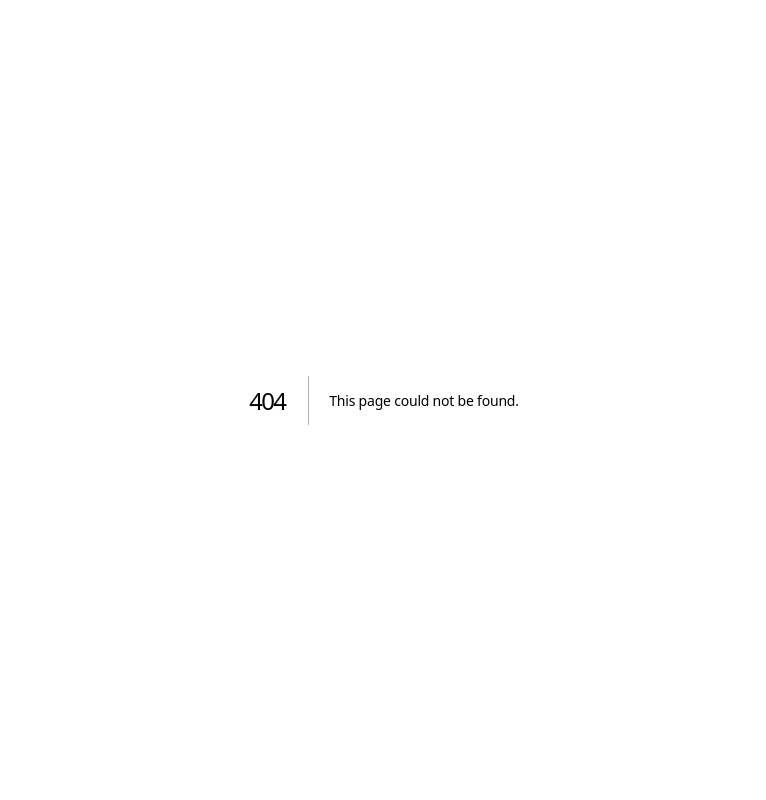
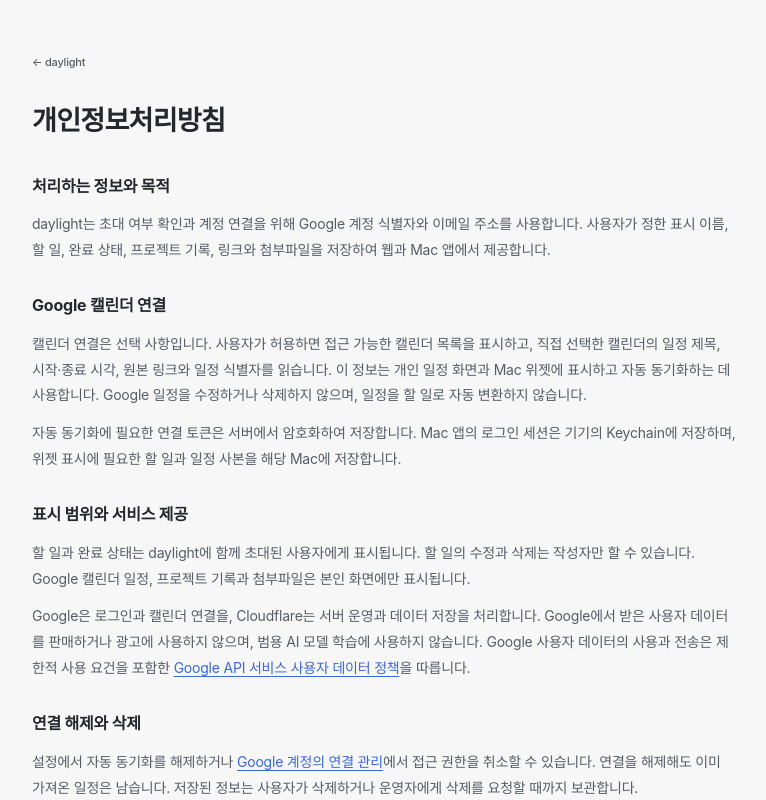
Before and after one commit to Lunamana00/daylight, a Next.js app: page /privacy in a window 1280 px wide. Before the commit this address had no page. Shown: the top 800 px of the page, without its empty margins (256-1022 px from the left). Built offline with nearby package versions, Linux system fonts and the light colour scheme.

Commit message:
Add public app and data-use pages for Google OAuth publishing

```diff
--- a/app/calendar/page.tsx
+++ b/app/calendar/page.tsx
@@ -46,6 +46,7 @@ export default async function CalendarPage() {
         })}
       </fieldset>
       <p className="tiny muted">본인에게만 보이며 5분마다 동기화됩니다. 최대 20개를 선택할 수 있어요. 선택을 해제해도 가져온 일정은 남습니다.</p>
+      <a className="text-button self-start" href="/privacy" target="_blank" rel="noreferrer">캘린더 정보의 이용·보관·삭제 안내</a>
       <button className="button primary self-start" type="submit">선택한 캘린더 자동 동기화</button>
     </form>}
   </main>;
--- a/app/globals.css
+++ b/app/globals.css
@@ -346,3 +346,19 @@ input:focus-visible,textarea:focus-visible,select:focus-visible{outline:2px soli
   .task-item,.task-item:last-child{padding-left:10px;padding-right:10px}
   .task-project-picker{max-width:70%}
 }
+
+.welcome-page{display:flex;flex-direction:column;align-items:flex-start;justify-content:center;gap:24px;max-width:560px;min-height:100dvh;padding:48px 28px}
+.welcome-brand{display:flex;align-items:center;gap:10px}
+.welcome-brand h1{font-size:25px;letter-spacing:-.7px}
+.welcome-page>p{font-size:16px;line-height:1.7}
+.welcome-page ul{padding-left:19px;color:var(--text-secondary);font-size:13px;line-height:1.9}
+.welcome-page li+li{margin-top:8px}
+.welcome-page footer{display:flex;flex-wrap:wrap;gap:18px;font-size:12px;color:var(--muted)}
+.welcome-page footer a:hover{text-decoration:underline}
+.public-document{max-width:760px;padding:48px 28px 80px;line-height:1.85}
+.public-document h1{font-size:27px;margin:28px 0 32px;letter-spacing:-.7px}
+.public-document section{margin:28px 0}
+.public-document h2{font-size:16px;font-weight:650;margin-bottom:10px}
+.public-document p{font-size:14px;color:var(--text-secondary)}
+.public-document p+p{margin-top:12px}
+.public-document p a{color:var(--accent);text-decoration:underline;text-underline-offset:3px}
--- a/app/layout.tsx
+++ b/app/layout.tsx
@@ -3,7 +3,7 @@ import "./globals.css";
 
 export const metadata: Metadata = {
   title: "daylight",
-  description: "일일 할 일과 팀 마일스톤",
+  description: "할 일, 개인 일정, 프로젝트 기록을 정리하는 플래너",
   icons: {
     icon: "/favicon.svg",
     shortcut: "/favicon.svg",
--- a/app/page.tsx
+++ b/app/page.tsx
@@ -9,9 +9,16 @@ export default async function Home() {
   const googleLogin = env.DAYLIGHT_AUTH_MODE === "google";
   if (googleLogin) {
     if (!await getDaylightSession(await headers())) {
-      return <main className="min-h-screen flex flex-col items-center justify-center gap-4">
-        <h1 className="text-xl font-semibold">daylight</h1>
-        <a className="button primary" href="/auth/google/start">Google로 로그인</a>
+      return <main className="welcome-page">
+        <header className="welcome-brand"><img src="/favicon.svg" width="28" height="28" alt="" /><h1>daylight</h1></header>
+        <p>할 일, 개인 일정, 프로젝트 기록을 한곳에서 정리합니다.</p>
+        <ul>
+          <li>직접 정한 할 일과 하위 항목을 기록합니다.</li>
+          <li>선택한 Google 캘린더를 읽어 내 일정과 Mac 위젯에 표시합니다.</li>
+          <li>함께 초대된 사람들과 할 일과 완료 상태를 공유합니다. 개인 캘린더와 작업물 기록은 본인 화면에만 표시됩니다.</li>
+        </ul>
+        <a className="button primary" href="/auth/google/start">초대받은 Google 계정으로 로그인</a>
+        <footer><a href="/privacy">개인정보처리방침</a><a href="/terms">이용약관</a></footer>
       </main>;
     }
   } else {
--- /dev/null
+++ b/app/privacy/page.tsx
@@ -0,0 +1,29 @@
+export default function PrivacyPage() {
+  return <main className="public-document">
+    <a className="text-button" href="/">← daylight</a>
+    <h1>개인정보처리방침</h1>
+    <section>
+      <h2>처리하는 정보와 목적</h2>
+      <p>daylight는 초대 여부 확인과 계정 연결을 위해 Google 계정 식별자와 이메일 주소를 사용합니다. 사용자가 정한 표시 이름, 할 일, 완료 상태, 프로젝트 기록, 링크와 첨부파일을 저장하여 웹과 Mac 앱에서 제공합니다.</p>
+    </section>
+    <section>
+      <h2>Google 캘린더 연결</h2>
+      <p>캘린더 연결은 선택 사항입니다. 사용자가 허용하면 접근 가능한 캘린더 목록을 표시하고, 직접 선택한 캘린더의 일정 제목, 시작·종료 시각, 원본 링크와 일정 식별자를 읽습니다. 이 정보는 개인 일정 화면과 Mac 위젯에 표시하고 자동 동기화하는 데 사용합니다. Google 일정을 수정하거나 삭제하지 않으며, 일정을 할 일로 자동 변환하지 않습니다.</p>
+      <p>자동 동기화에 필요한 연결 토큰은 서버에서 암호화하여 저장합니다. Mac 앱의 로그인 세션은 기기의 Keychain에 저장하며, 위젯 표시에 필요한 할 일과 일정 사본을 해당 Mac에 저장합니다.</p>
+    </section>
+    <section>
+      <h2>표시 범위와 서비스 제공</h2>
+      <p>할 일과 완료 상태는 daylight에 함께 초대된 사용자에게 표시됩니다. 할 일의 수정과 삭제는 작성자만 할 수 있습니다. Google 캘린더 일정, 프로젝트 기록과 첨부파일은 본인 화면에만 표시됩니다.</p>
+      <p>Google은 로그인과 캘린더 연결을, Cloudflare는 서버 운영과 데이터 저장을 처리합니다. Google에서 받은 사용자 데이터를 판매하거나 광고에 사용하지 않으며, 범용 AI 모델 학습에 사용하지 않습니다. Google 사용자 데이터의 사용과 전송은 제한적 사용 요건을 포함한 <a href="https://developers.google.com/terms/api-services-user-data-policy">Google API 서비스 사용자 데이터 정책</a>을 따릅니다.</p>
+    </section>
+    <section>
+      <h2>연결 해제와 삭제</h2>
+      <p>설정에서 자동 동기화를 해제하거나 <a href="https://myaccount.google.com/connections">Google 계정의 연결 관리</a>에서 접근 권한을 취소할 수 있습니다. 연결을 해제해도 이미 가져온 일정은 남습니다. 저장된 정보는 사용자가 삭제하거나 운영자에게 삭제를 요청할 때까지 보관합니다.</p>
+      <p>할 일과 첨부파일은 앱의 삭제 기능을 사용할 수 있습니다. 계정, 캘린더 사본과 작업물 기록의 삭제는 아래 이메일로 요청할 수 있습니다.</p>
+    </section>
+    <section>
+      <h2>문의</h2>
+      <p>운영자: 김태현 · <a href="mailto:galaxycoreadvence@gmail.com">galaxycoreadvence@gmail.com</a></p>
+    </section>
+  </main>;
+}
--- /dev/null
+++ b/app/terms/page.tsx
@@ -0,0 +1,24 @@
+export default function TermsPage() {
+  return <main className="public-document">
+    <a className="text-button" href="/">← daylight</a>
+    <h1>이용약관</h1>
+    <section>
+      <h2>계정과 이용</h2>
+      <p>daylight는 초대된 Google 계정으로 사용하는 개인 플래너입니다. 본인의 계정으로 로그인하고, 작성하거나 공유할 권한이 있는 내용과 자료를 등록해 주세요.</p>
+    </section>
+    <section>
+      <h2>할 일과 자료의 공개 범위</h2>
+      <p>할 일과 완료 상태는 함께 초대된 사람들에게 표시됩니다. 다른 사람의 할 일을 수정하거나 삭제할 수 없습니다. 개인 캘린더 일정, 프로젝트 기록과 첨부파일은 본인 화면에만 표시됩니다. 사용자가 등록한 자료의 권리는 사용자 또는 원래 권리자에게 있습니다.</p>
+    </section>
+    <section>
+      <h2>캘린더와 Mac 위젯</h2>
+      <p>Google 캘린더 연결은 별도로 동의한 뒤 사용할 수 있습니다. 선택한 캘린더를 읽어 표시하며 Google 일정에 변경을 쓰지 않습니다. 동기화 상태와 원본 일정은 앱과 Google Calendar에서 확인할 수 있습니다.</p>
+      <p>Mac 위젯에는 해당 Mac에서 로그인한 계정의 할 일과 선택한 일정이 표시됩니다. 다른 사람과 Mac을 공유할 때는 위젯 표시 범위를 확인해 주세요.</p>
+    </section>
+    <section>
+      <h2>연결 해제와 문의</h2>
+      <p>캘린더 연결은 설정에서 해제할 수 있습니다. 정보 처리와 삭제 방법은 <a href="/privacy">개인정보처리방침</a>에서 확인할 수 있습니다.</p>
+      <p>이용 및 계정 관련 문의: <a href="mailto:galaxycoreadvence@gmail.com">galaxycoreadvence@gmail.com</a></p>
+    </section>
+  </main>;
+}
```
Also changed, not shown: deploy/README.md.
